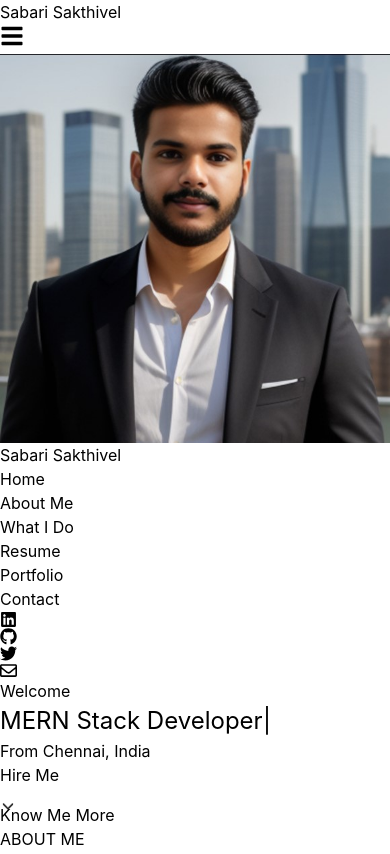
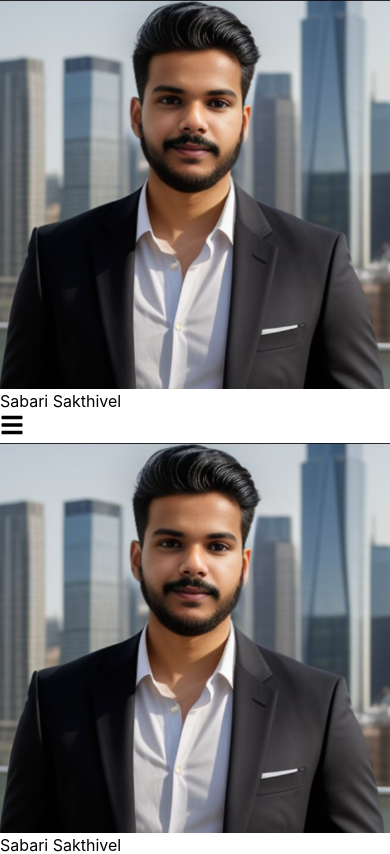
Before and after one commit to Sabari-Sakthivel/Portfolio, a React (Create React App) app in the folder sabari_portfolio/: page / in a window 390 px wide. Shown: the top 854 px of the page. Built offline with nearby package versions, Linux system fonts and the light colour scheme.

Commit message:
Sm and large devices responsive completed

```diff
--- a/sabari_portfolio/src/Components/sidebar.jsx
+++ b/sabari_portfolio/src/Components/sidebar.jsx
@@ -13,7 +13,10 @@ import {
 const Sidebar = () => {
   const location = useLocation();
   const [activeSection, setActiveSection] = useState(null);
-  const [isSidebarOpen, setIsSidebarOpen] = useState(true);
+  const [isSidebarOpen, setIsSidebarOpen] = useState(
+    () => window.innerWidth >= 1024
+  );
+
   const isActiveLink = (path) => location.pathname === path;
 
   const scrollToSection = (sectionId) => {
@@ -22,8 +25,23 @@ const Sidebar = () => {
       section.scrollIntoView({ behavior: "smooth" });
       setActiveSection(sectionId);
     }
-    if (window.innerWidth < 1024) setIsSidebarOpen(false); // Close sidebar after clicking in small screens
+    if (window.innerWidth < 1024) setIsSidebarOpen(true); // Close sidebar after clicking in small screens
   };
+  useEffect(() => {
+    const handleResize = () => {
+      if (window.innerWidth >= 1024) {
+        setIsSidebarOpen(true);
+      } else {
+        setIsSidebarOpen(false);
+      }
+    };
+
+    window.addEventListener("resize", handleResize);
+
+    return () => {
+      window.removeEventListener("resize", handleResize);
+    };
+  }, []);
 
   useEffect(() => {
     const handleScroll = () => {
@@ -53,30 +71,38 @@ const Sidebar = () => {
   return (
     <>
       {/* Header for Small and Medium Devices */}
-      <header className="lg:hidden fixed top-0 left-0 w-screen bg-black text-white flex justify-between items-center py-4 px-4 shadow-lg z-50">
-        <h1 className="font-serif text-lg">Sabari Sakthivel</h1>
+      <header className="lg:hidden lg:overflow-y-scroll fixed top-0 left-0 w-screen bg-black text-white flex justify-between items-center py-4 px-4 shadow-lg z-50">
+        <img
+          src={profile}
+          alt="Profile"
+          className="w-9 h-9 rounded-full object-cover lg:block "
+        />
+        <h1 className="font-serif items-center text-lg">Sabari Sakthivel</h1>
         <button onClick={() => setIsSidebarOpen(!isSidebarOpen)}>
-          <FaBars size={24} className="text-white" />
+          <FaBars size={24} className="text-white " />
         </button>
       </header>
 
       {/* Sidebar for Large Devices and Toggleable Sidebar for Small/Medium Devices */}
       <div
-      className={classNames(
-        "fixed top-0 left-0 bg-black text-white lg:w-64 lg:h-screen w-full  py-4 lg:overflow-y-scroll transform transition-transform duration-300 ease-in-out z-40",
-        {
-          "lg:translate-x-0 -translate-y-full": isSidebarOpen,
-          "lg:-translate-x-full  translate-y-0 ": !isSidebarOpen,
-        }
-      )}
-    >
+        className={classNames(
+          "fixed top-0 left-0  bg-black text-white lg:w-64 lg:h-screen w-full py-4 lg:overflow-y-scroll transform transition-transform duration-300 ease-in-out z-40",
+          {
+            "translate-y-0": isSidebarOpen, // show sidebar on small screens if open
+            "-translate-y-full": !isSidebarOpen, // hide on small screens if not open
+            "lg:translate-x-0": true, // always visible on large screens
+          }
+        )}
+      >
         <div className="flex flex-col items-center pt-8">
           <img
             src={profile}
             alt="Profile"
             className="w-36 h-36 rounded-full object-cover border-8 border-gray-800 lg:block hidden"
           />
-          <h1 className="font-serif text-2xl pt-4 lg:block hidden">Sabari Sakthivel</h1>
+          <h1 className="font-serif text-2xl pt-4 lg:block hidden">
+            Sabari Sakthivel
+          </h1>
         </div>
         <nav className="mt-4 flex flex-col items-center">
           <ul className="lg:space-y-2 w-full lg:text-center   ">
```
